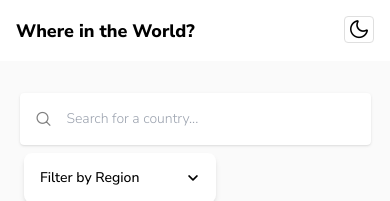
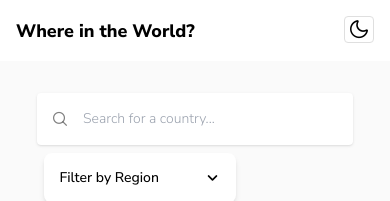
Before and after one commit to TherealZoux/countries-dec, a Vue app: page / in a window 390 px wide. Shown: the top 201 px of the page. Built offline with nearby package versions, Linux system fonts and the light colour scheme.

Commit message:
fix responsive issues, project finished ^^, <الحمدلله>

```diff
--- a/src/App.vue
+++ b/src/App.vue
@@ -5,7 +5,7 @@ import HeaderComponent from '/src/components/HeaderComponent.vue'
 
 <template>
   <HeaderComponent />
-  <main class=" bg-light-bg dark:bg-dark-bg dark:text-light sm:px-[4rem] ">
+  <main class=" bg-light-bg dark:bg-dark-bg dark:text-light  ">
     <router-view></router-view>
   </main>
 </template>
--- a/src/style.css
+++ b/src/style.css
@@ -15,9 +15,13 @@ body {
   font-weight: 300; /* Light */
   font-size:14px;
   overflow:hidden;
-  height: 80vh;
+  height: 100%;
 }
 
 h1 {
   font-weight: 800; /* Extra-Bold */
 }
+#app{
+  overflow: hidden;
+  position: relative;
+}
--- a/src/views/CountryView.vue
+++ b/src/views/CountryView.vue
@@ -28,15 +28,17 @@ setTimeout(() => {
     v-if="loading">
     <i class="pi pi-spin pi-spinner" style="font-size: 2rem"></i>
   </div>
-  <section class=" h-[100%] flex flex-col gap-16 pt-14 ">
-    <router-link to="/" class="w-fit ml-4 sm:ml-0 ">
-      <button
-        class="flex bg-light dark:bg-dark-elements   shadow-[0px_0px_3px_2px_#00000024] w-28 p-2 rounded gap-2 items-center justify-center">
-        <i class="pi pi-arrow-left "></i> Back</button>
-    </router-link>
-    <div class="flex flex-col sm:flex-row gap-12 sm:gap-24 w-[90%] m-auto mt-0  sm:m-0 ">
+  <section class=" h-[100%] relative  w-full overflow-scroll pb-32 flex flex-col gap-16 pt-14 ">
+    <div class=" w-[90%] mx-auto">
+      <router-link to="/" class="w-fit ml-4 md:ml-0 ">
+        <button
+          class="flex bg-light dark:bg-dark-elements   shadow-[0px_0px_3px_2px_#00000024] w-28 p-2 rounded gap-2 items-center justify-center">
+          <i class="pi pi-arrow-left "></i> Back</button>
+      </router-link>
+    </div>
+    <div class="flex flex-col lg:flex-row gap-12 sm:gap-24 w-[90%]  mx-auto mt-0  ">
       <div>
-        <img :src="country.flags.svg" alt="country flag" class="w-[30rem]">
+        <img :src="country.flags.svg" alt="country flag" class="w-full">
       </div>
       <div class="flex flex-col gap-8 justify-center">
         <h1 class="text-3xl">{{ country.name }}</h1>
@@ -57,7 +59,7 @@ setTimeout(() => {
           </ul>
         </div>
         <div>
-          <p class="font-bold">Border Countries: <span
+          <p class="font-bold flex gap-1 items-center w-fit ">Border Countries: <span
               class=" bg-light dark:bg-dark-elements  shadow-[0px_0px_3px_2px_#00000024] w-10 p-1 rounded ml-2 "
               v-for="border in country.borders"> {{ border }}
             </span> </p>
--- a/src/views/HomeView.vue
+++ b/src/views/HomeView.vue
@@ -47,7 +47,7 @@ setTimeout(() => {
     <i class="pi pi-spin pi-spinner" style="font-size: 2rem"></i>
   </div>
   <section
-    class="pb-14 sm:pb-0 sm:mb-8 mb-16 pt-8 flex justify-between sm:items-center flex-col sm:flex-row gap-2 h-[5rem]">
+    class="pb-14 sm:pb-0 sm:mb-8 mb-16 pt-8 flex justify-between sm:items-center flex-col sm:flex-row gap-2 h-[5rem] w-[90%] mx-auto">
     <div
       class="bg-light dark:bg-dark-elements w-[90%] m-auto sm:m-0 sm:w-[22rem] justify-center flex sm:justify-start items-center px-4 rounded shadow">
       <i class="pi pi-search" style="color: gray;"></i>
```
